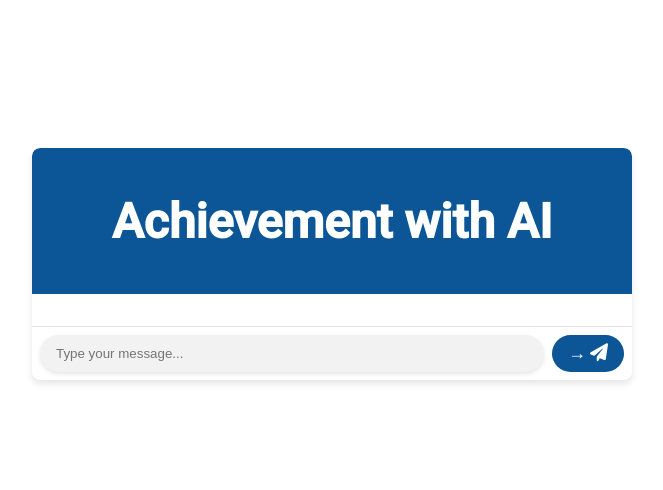
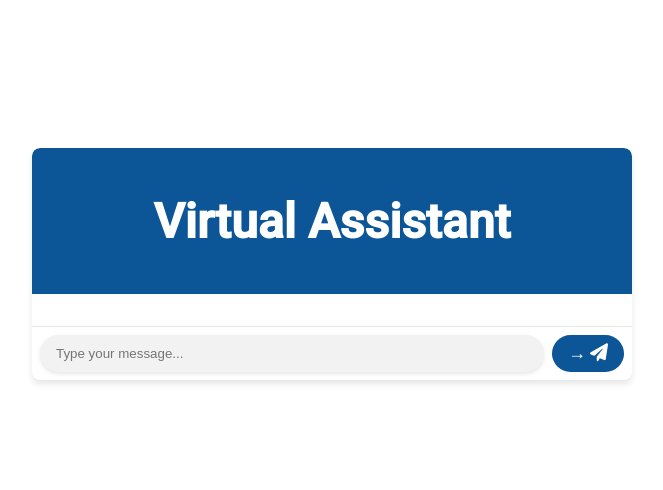
Before and after one commit to AllstarProductions/SuperAI, a Flask app: page / in a window 1280 px wide. Shown: the part 152-642 px from the top of the page, without its empty margins (308-971 px from the left). Run offline with Flask 2, Linux system fonts and the light colour scheme; some libraries are stand-ins or nearby versions.

Commit message:
Update index.html

```diff
--- a/templates/index.html
+++ b/templates/index.html
@@ -11,7 +11,7 @@
 <body>
     <div class="chat-container">
         <div class="header">
-            <h1>Achievement with AI</h1>
+            <h1>Virtual Assistant</h1>
         </div>
         <div id="chatbox" class="chatbox"></div>
         <div class="input-container">
```
